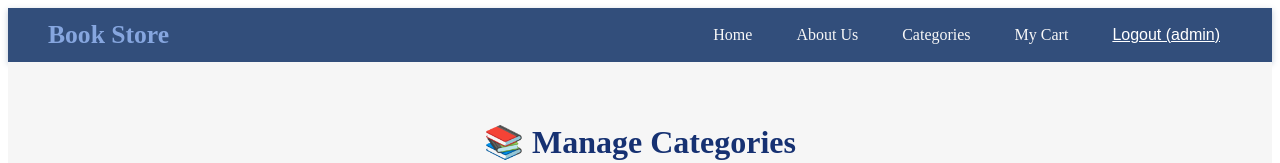
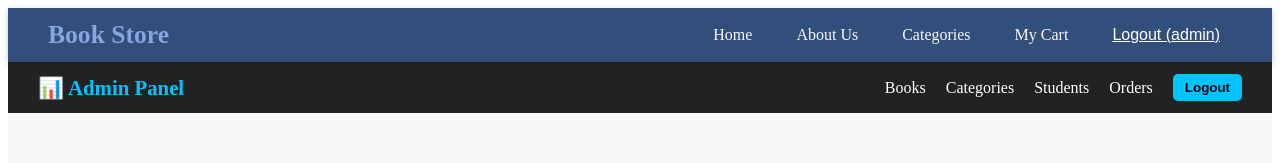
Before and after one commit to kasuni22/Book_store_management_system, a React (Vite) app in the folder client/: page /admin/categories in a window 1280 px wide. Shown: the top 163 px of the page. Built offline with nearby package versions, Linux system fonts and the light colour scheme; no server answers; sample sign-in values are in the browser's storage.

Commit message:
Create Admin Navbar

```diff
--- /dev/null
+++ b/client/src/components/AdminNavbar.jsx
@@ -0,0 +1,31 @@
+import React from "react";
+import { Link, useNavigate } from "react-router-dom";
+import "../css/AdminNavbar.css";
+
+
+const AdminNavbar = () => {
+  const navigate = useNavigate();
+
+  const handleLogout = () => {
+    localStorage.removeItem("token");
+    localStorage.removeItem("role");
+    navigate("/login");
+  };
+
+  return (
+    <nav className="admin-navbar">
+      <div className="admin-nav-left">
+        <Link to="/admin" className="admin-brand">📊 Admin Panel</Link>
+      </div>
+      <div className="admin-nav-right">
+        <Link to="/admin/books" className="admin-link">Books</Link>
+        <Link to="/admin/categories" className="admin-link">Categories</Link>
+        <Link to="/admin/students" className="admin-link">Students</Link>
+        <Link to="/admin/orders" className="admin-link">Orders</Link>
+        <button className="admin-logout" onClick={handleLogout}>Logout</button>
+      </div>
+    </nav>
+  );
+};
+
+export default AdminNavbar;
--- /dev/null
+++ b/client/src/css/AdminNavbar.css
@@ -0,0 +1,46 @@
+.admin-navbar {
+  display: flex;
+  justify-content: space-between;
+  align-items: center;
+  background-color: #222;
+  color: #fff;
+  padding: 12px 30px;
+}
+
+.admin-brand {
+  font-size: 1.3rem;
+  font-weight: bold;
+  color: #00c4ff;
+  text-decoration: none;
+}
+
+.admin-nav-right {
+  display: flex;
+  gap: 20px;
+  align-items: center;
+}
+
+.admin-link {
+  color: white;
+  text-decoration: none;
+  font-weight: 500;
+  transition: color 0.2s ease;
+}
+
+.admin-link:hover {
+  color: #00c4ff;
+}
+
+.admin-logout {
+  background: #00c4ff;
+  border: none;
+  padding: 6px 12px;
+  border-radius: 5px;
+  cursor: pointer;
+  color: #000;
+  font-weight: 600;
+}
+
+.admin-logout:hover {
+  background: #00a2d4;
+}
--- a/client/src/css/Pages.css
+++ b/client/src/css/Pages.css
@@ -60,6 +60,10 @@
   border-radius: 8px;
   margin-bottom: 10px;
   box-shadow: 0 1px 4px rgba(0, 0, 0, 0.1);
+}
+.cat-id {
+  color: #888;
+  font-size: 0.9rem;
 }
 
 .cart-list {
--- a/client/src/pages/Categories.jsx
+++ b/client/src/pages/Categories.jsx
@@ -1,28 +1,26 @@
-import React from 'react';
+import React, { useEffect, useState } from 'react';
+import axios from 'axios';
 import '../css/Pages.css';
 
 const Categories = () => {
-  const categories = [
-    "New Arrivels",
-    "Children's Book",
-    "Education",
-    "Science & Technology",
-    "Poems",
-    "Cookery",
-    "Novels",
-    "Translation",
-    "Romance",
-    "Others",
+  const [categories, setCategories] = useState([]);
 
-  ];
+  useEffect(() => {
+    const fetchCategories = async () => {
+      const res = await axios.get('http://localhost:3001/api/categories');
+      setCategories(res.data);
+    };
+    fetchCategories();
+  }, []);
 
   return (
     <div className="page-container">
       <h1>Book Categories</h1>
       <div className="category-list">
-        {categories.map((cat, index) => (
-          <div key={index} className="category-card">
-            <h3>{cat}</h3>
+        {categories.map((cat) => (
+          <div key={cat._id} className="category-card">
+            {cat.image && <img src={cat.image} alt={cat.name} className="cat-img" />}
+            <h3>{cat.name}</h3>
           </div>
         ))}
       </div>
--- a/client/src/pages/admin/ManageCategories.jsx
+++ b/client/src/pages/admin/ManageCategories.jsx
@@ -1,6 +1,8 @@
 import React, { useEffect, useState } from "react";
 import axios from "axios";
 import "../../css/Pages.css";
+import AdminNavbar from "../../components/AdminNavbar";
+
 
 const ManageCategories = () => {
   const [categories, setCategories] = useState([]);
@@ -53,6 +55,8 @@ const ManageCategories = () => {
   };
 
   return (
+    <>
+    <AdminNavbar />
     <div className="page-container">
       <h1>📚 Manage Categories</h1>
 
@@ -93,6 +97,7 @@ const ManageCategories = () => {
             ) : (
               <>
                 <h3>{cat.name}</h3>
+                <p className="cat-id">ID: {cat.categoryId}</p>
                 {cat.image && <img src={cat.image} alt={cat.name} className="cat-img" />}
                 <div>
                   <button className="btn" onClick={() => { setEditMode(cat._id); setNewCategory(cat); }}>✏️ Edit</button>
@@ -104,6 +109,7 @@ const ManageCategories = () => {
         ))}
       </div>
     </div>
+    </>
   );
 };
 
--- a/client/src/pages/dashboard/AdminDashboard.jsx
+++ b/client/src/pages/dashboard/AdminDashboard.jsx
@@ -2,6 +2,8 @@ import React, { useEffect, useState } from "react";
 import { useNavigate } from "react-router-dom";
 import axios from "axios";
 import "../../css/Dashboard.css";
+import AdminNavbar from "../../components/AdminNavbar";
+
 
 const AdminDashboard = () => {
   const [stats, setStats] = useState({
@@ -44,6 +46,8 @@ const AdminDashboard = () => {
   };
 
   return (
+    <>
+    <AdminNavbar />
     <div className="dashboard-container">
       <div className="dashboard-header">
         <h1>📊 Admin Dashboard</h1>
@@ -85,6 +89,8 @@ const AdminDashboard = () => {
         </button>
       </div>
     </div>
+    </>
+
   );
 };
 
```
